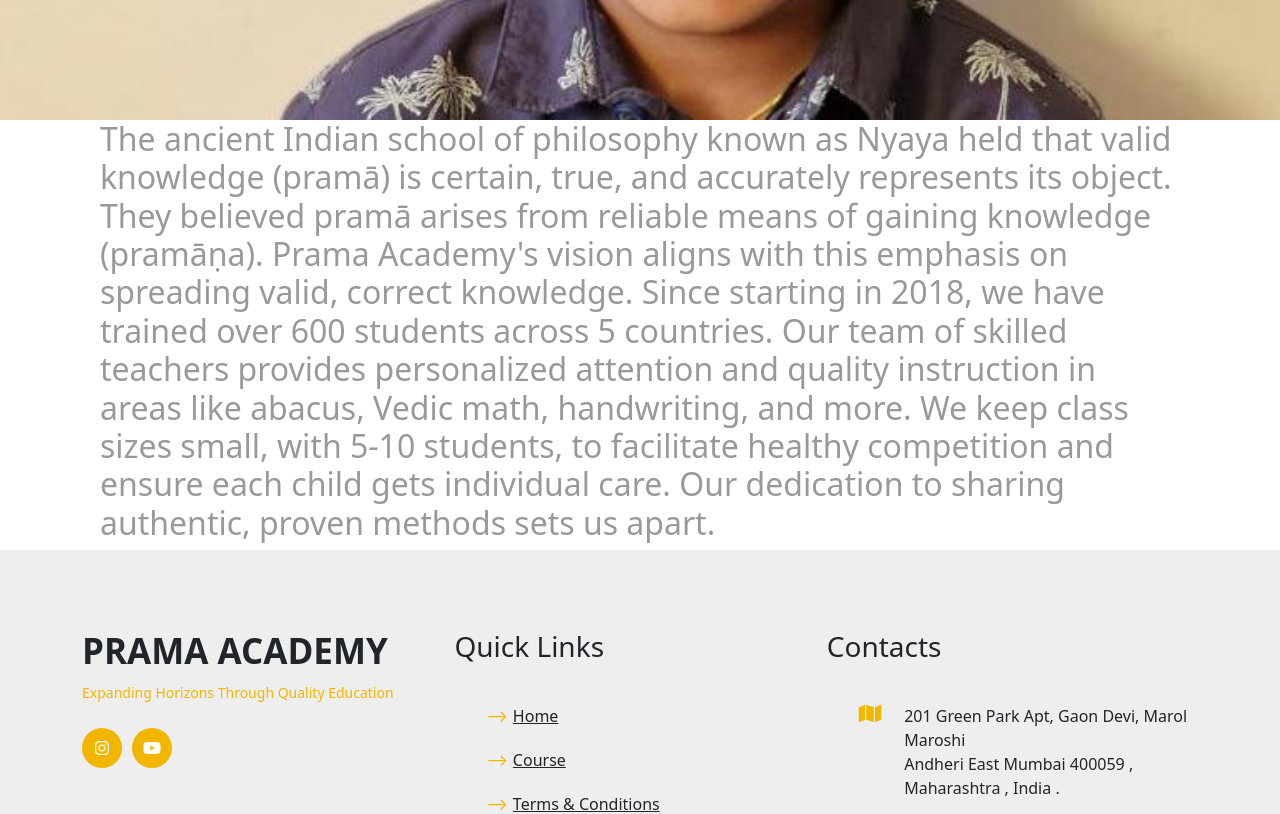
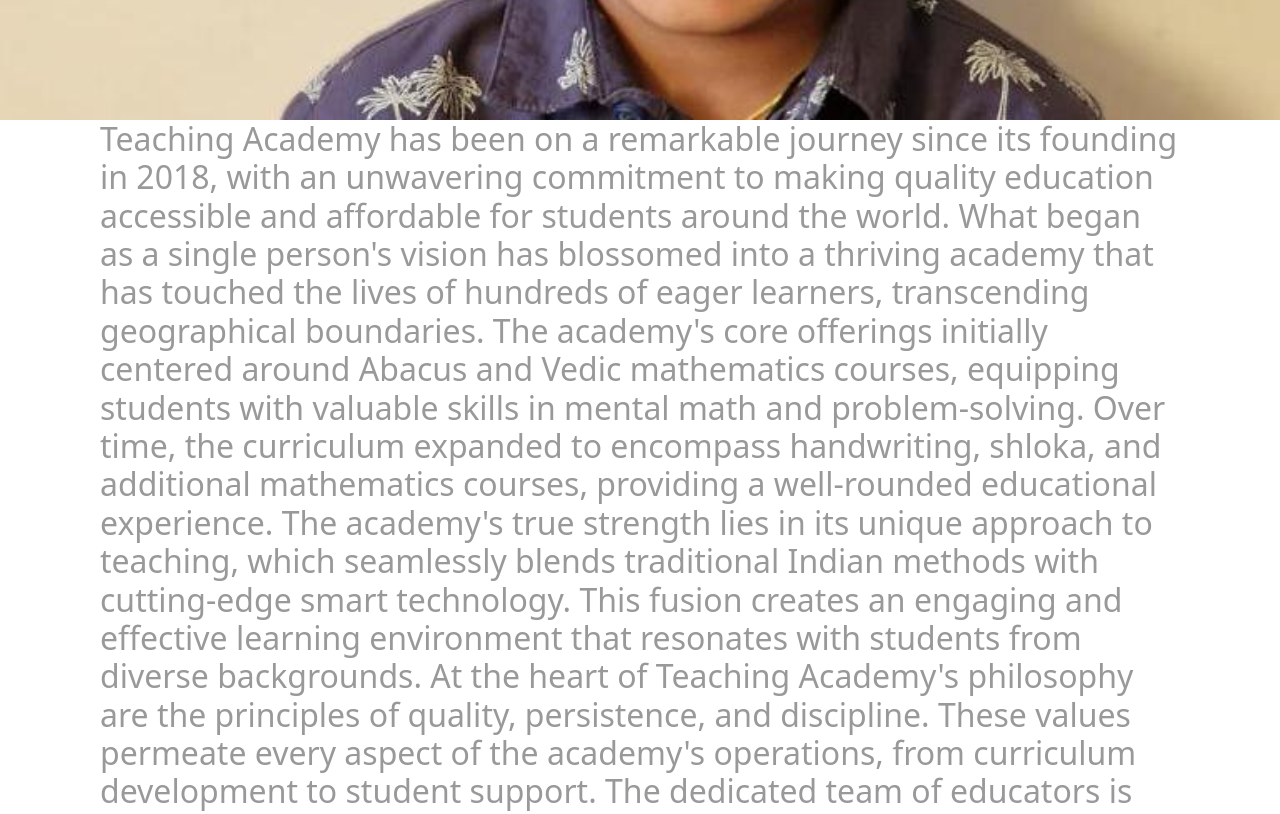
Before and after one commit to rajnishfrost/PRAMA_Academy, a React (Create React App) app: page /about in a window 1280 px wide. Shown: the part 680-1494 px from the top of the page. Built offline with nearby package versions, Linux system fonts and the light colour scheme.

Commit message:
about section  data change and pratibha d photo uploaded

```diff
--- a/src/components/about/About.jsx
+++ b/src/components/about/About.jsx
@@ -11,7 +11,24 @@
       <Back title='About Us' />
       {/* <AboutCard /> */}
       <div className="pt70 px100">
-        <h2 className="grey-color f15">The ancient Indian school of philosophy known as Nyaya held that valid knowledge (pramā) is certain, true, and accurately represents its object. They believed pramā arises from reliable means of gaining knowledge (pramāṇa). Prama Academy's vision aligns with this emphasis on spreading valid, correct knowledge. Since starting in 2018, we have trained over 600 students across 5 countries. Our team of skilled teachers provides personalized attention and quality instruction in areas like abacus, Vedic math, handwriting, and more. We keep class sizes small, with 5-10 students, to facilitate healthy competition and ensure each child gets individual care. Our dedication to sharing authentic, proven methods sets us apart.</h2>
+        <h2 className="grey-color f15">Teaching Academy has been on a remarkable journey since its founding in 2018, with an
+          unwavering commitment to making quality education accessible and affordable for students
+          around the world. What began as a single person&#39;s vision has blossomed into a thriving
+          academy that has touched the lives of hundreds of eager learners, transcending geographical
+          boundaries.
+          The academy&#39;s core offerings initially centered around Abacus and Vedic mathematics
+          courses, equipping students with valuable skills in mental math and problem-solving. Over
+          time, the curriculum expanded to encompass handwriting, shloka, and additional
+          mathematics courses, providing a well-rounded educational experience.
+          The academy&#39;s true strength lies in its unique approach to teaching, which seamlessly blends
+          traditional Indian methods with cutting-edge smart technology. This fusion creates an
+          engaging and effective learning environment that resonates with students from diverse
+          backgrounds. At the heart of Teaching Academy&#39;s philosophy are the principles of quality,
+          persistence, and discipline. These values permeate every aspect of the academy&#39;s operations,
+          from curriculum development to student support. The dedicated team of educators is
+          passionate about nurturing each student&#39;s potential and instilling a love for lifelong learning.
+          As Teaching Academy continues to grow and evolve, it remains steadfast in its mission to
+          empower individuals through education, one student at a time.</h2>
       </div>
     </>
   )
--- a/src/dummydata.js
+++ b/src/dummydata.js
@@ -320,7 +320,7 @@
 ]
 export const team = [
   {
-    cover: "./images/team/image14.jpg",
+    cover: "./images/team/pratibha.jpg",
     name: "PRATIBHA SINGH ",
     work: "Director and Head Instructor (M. Tech Civil Engineering)",
     exp : "2years as Onsite engineer for Construction Company. 11 years of Teaching Experience for student 4 to 60 years old",
```
Also changed, not shown: public/images/team/pratibha.jpg (added).
